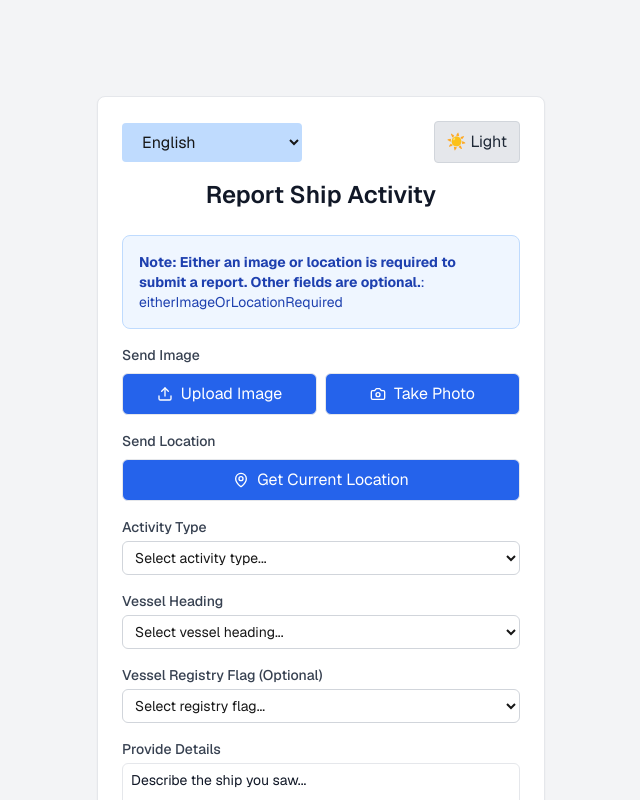
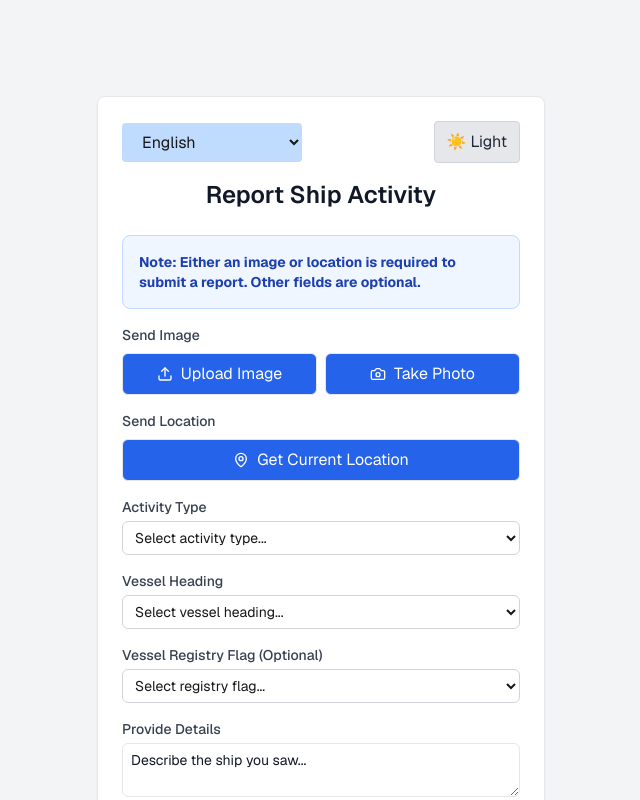
Before and after one commit to Loxinder/jolly-hacker-sea-watcher, a Next.js app in the folder web-app/: page / in a window 1280 px wide. Both pictures are taken after typing "Sample", "Sample123" into the empty fields and a click on the button "Login". Shown: the top 800 px of the page, without its empty margins (319-959 px from the left). Built offline with nearby package versions, Linux system fonts and the light colour scheme.

Commit message:
Setup proper endpoint config

```diff
--- a/web-app/next.config.ts
+++ b/web-app/next.config.ts
@@ -6,7 +6,7 @@ const nextConfig: NextConfig = {
     return [
       {
         source: '/api/:path*',
-        destination: 'http://localhost:8001/:path*', // Proxy to backend
+        destination: `${process.env.API_BASE_URL}/:path*`,
       },
     ];
   },
--- a/web-app/src/components/ship-report-form.tsx
+++ b/web-app/src/components/ship-report-form.tsx
@@ -341,7 +341,7 @@ export default function ShipReportForm({ user, onLogout, t }: ShipReportFormProp
         <form onSubmit={handleSubmit} className="space-y-4">
           <div className="bg-blue-50 border border-blue-200 rounded-lg p-4">
             <p className="text-sm text-blue-800">
-              <strong>{t("note")}</strong>: {t("eitherImageOrLocationRequired")}
+              <strong>{t("note")}</strong>
             </p>
           </div>
 
```
Also changed, not shown: 1 other file (tests, documents, lock files or other folders).
